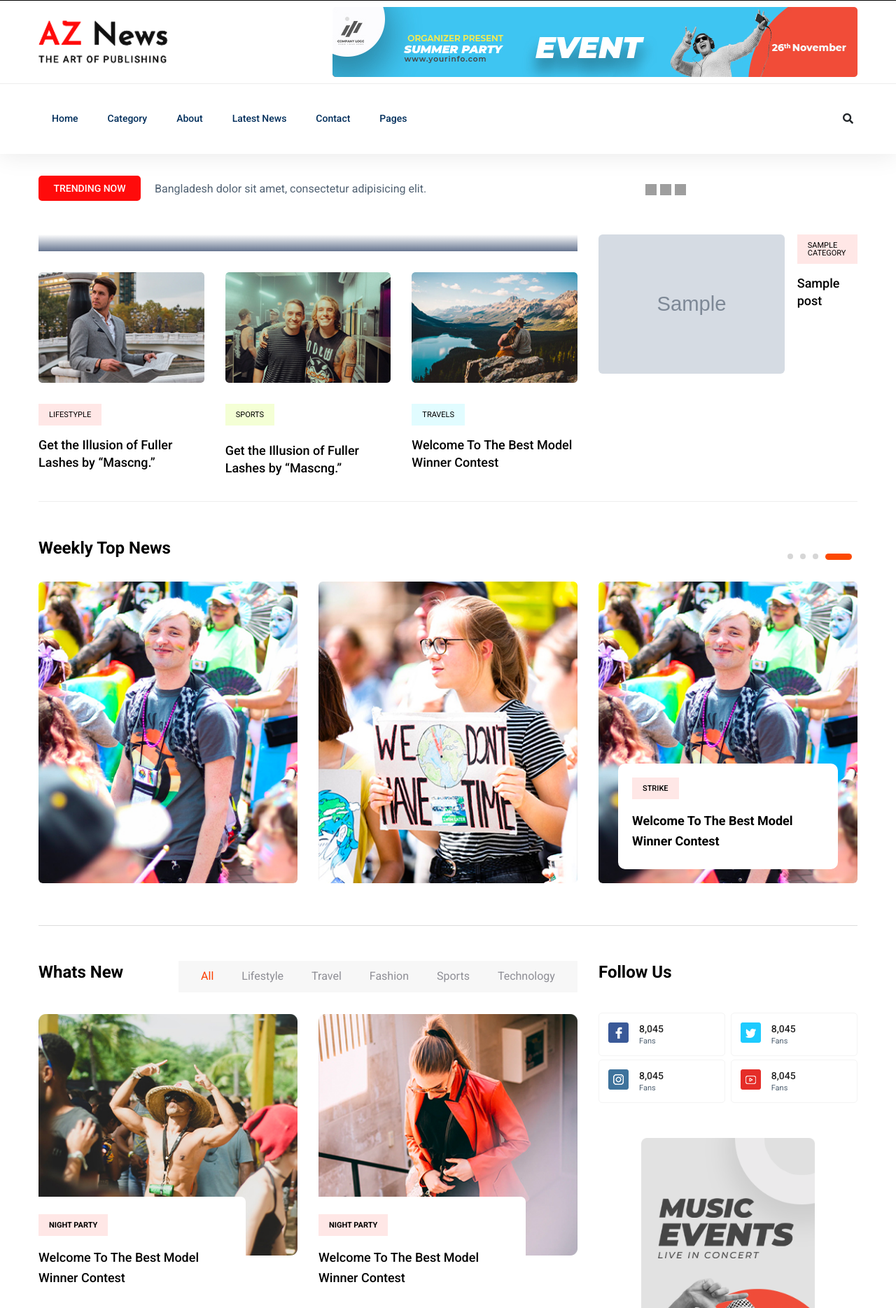
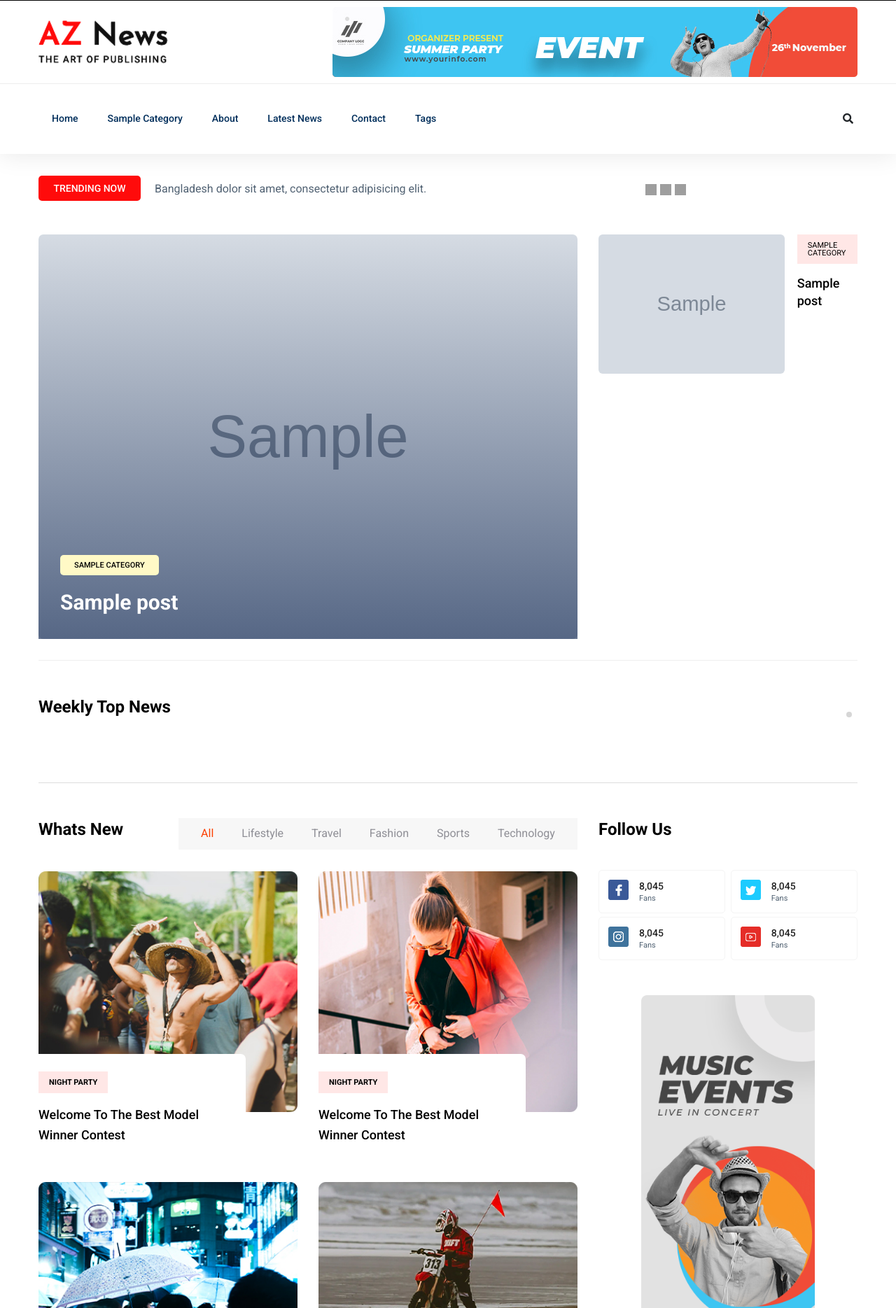
Before and after one commit to manojneupane/Newspaper, a Django app: page / in a window 1280 px wide. Shown: the part 339-2208 px from the top of the page at 70% size. Run offline with Django 5.2, Linux system fonts and the light colour scheme; tables that the repository leaves empty hold one stand-in row (values such as "Sample post"); grey boxes marked "Sample" are stand-in pictures; some libraries are stand-ins or nearby versions; grey boxes are pictures that could not be loaded.

Commit message:
Newspaper Home Page data adding

```diff
--- a/newspaper/views.py
+++ b/newspaper/views.py
@@ -1,6 +1,9 @@
-from newspaper.models import Post
+from newspaper.models import Category, Post, Tag
 
 from django.views.generic import ListView
+from datetime import timedelta
+
+from django.utils import timezone
 
 
 class HomeView(ListView):
@@ -9,16 +12,28 @@ class HomeView(ListView):
     context_object_name = "posts"
     queryset = Post.objects.filter(published_at__isnull=False, status="active")[:5]
 
-    # def get_context_data(self, **kwargs):
-    #     context = super().get_context_data(**kwargs)
+    def get_context_data(self, **kwargs):
+        context = super().get_context_data(**kwargs)
 
-    #     context["featured_post"] = (
-    #         Post.objects.filter(published_at__isnull=False, status="active")
-    #         .order_by("-published_at", "-views_count")
-    #         .first()
-    #     )
-    #     context["featured_posts"] = Post.objects.filter(
-    #         published_at__isnull=False, status="active"
-    #     ).order_by("-published_at", "-views_count")[1:4]
+        context["featured_post"] = (
+            Post.objects.filter(published_at__isnull=False, status="active")
+            .order_by("-published_at", "-view_count")
+            .first()
+        )
+        context["featured_posts"] = Post.objects.filter(
+            published_at__isnull=False, status="active"
+        ).order_by("-published_at", "-view_count")[1:4]
 
-    #     return context
+        one_week_ago = timezone.now() - timedelta(days=7)
+        context["weekly_top_posts"] = Post.objects.filter(
+            published_at__isnull=False, status="active", published_at__gte=one_week_ago
+        ).order_by("-published_at", "-view_count")[:7]
+
+        context["recent_posts"] = Post.objects.filter(
+            published_at__isnull=False, status="active"
+        ).order_by("-published_at")[:7]
+
+        context["categories"] = Category.objects.all()[:5]
+        context["tags"] = Tag.objects.all()[:10]
+
+        return context
--- a/templates/aznews/header.html
+++ b/templates/aznews/header.html
@@ -72,9 +72,11 @@
                                         <li>
                                             <a href="index.html">Home</a>
                                         </li>
+                                        {% for category in categories %}
                                         <li>
-                                            <a href="categori.html">Category</a>
+                                            <a href="#">{{category.name}}</a>
                                         </li>
+                                        {% endfor %}
                                         <li>
                                             <a href="about.html">About</a>
                                         </li>
@@ -85,11 +87,13 @@
                                             <a href="contact.html">Contact</a>
                                         </li>
                                         <li>
-                                            <a href="#">Pages</a>
+                                            <a href="#">Tags</a>
                                             <ul class="submenu">
+                                                {% for tag in tags %}
                                                 <li>
-                                                    <a href="elements.html">Element</a>
+                                                    <a href="elements.html">{{tag.name}}</a>
                                                 </li>
+                                                {% endfor %}
                                                 <li>
                                                     <a href="blog.html">Blog</a>
                                                 </li>
--- a/templates/aznews/home/recent.html
+++ b/templates/aznews/home/recent.html
@@ -1,3 +1,4 @@
+<!--  Recent Articles start -->
 <div class="recent-articles">
     <div class="container">
         <div class="recent-wrapper">
@@ -12,45 +13,24 @@
             <div class="row">
                 <div class="col-12">
                     <div class="recent-active dot-style d-flex dot-style">
+                        {% for recent_post in recent_posts %}
                             <div class="single-recent mb-100">
                                 <div class="what-img">
-                                <img src="assets/img/news/recent1.jpg" alt="">
+                                    <img src="{{ recent_post.featured_image.url }}"
+                                         alt="{{ recent_post.title }}" />
                                 </div>
                                 <div class="what-cap">
-                                <span class="color1">Night party</span>
-                                <h4><a href="#">Welcome To The Best Model  Winner Contest</a></h4>
+                                    <span class="color1">{{ recent_post.category.name }}</span>
+                                    <h4>
+                                        <a href="#">{{ recent_post.title }}</a>
+                                    </h4>
                                 </div>
                             </div>
-                        <div class="single-recent mb-100">
-                            <div class="what-img">
-                                <img src="assets/img/news/recent2.jpg" alt="">
-                            </div>
-                            <div class="what-cap">
-                                <span class="color1">Night party</span>
-                                <h4><a href="#">Welcome To The Best Model  Winner Contest</a></h4>
-                            </div>
-                        </div>
-                        <div class="single-recent mb-100">
-                            <div class="what-img">
-                                <img src="assets/img/news/recent3.jpg" alt="">
-                            </div>
-                            <div class="what-cap">
-                                <span class="color1">Night party</span>
-                                <h4><a href="#">Welcome To The Best Model  Winner Contest</a></h4>
-                            </div>
-                        </div>
-                        <div class="single-recent mb-100">
-                            <div class="what-img">
-                                <img src="assets/img/news/recent2.jpg" alt="">
-                            </div>
-                            <div class="what-cap">
-                                <span class="color1">Night party</span>
-                                <h4><a href="#">Welcome To The Best Model  Winner Contest</a></h4>
+                        {% endfor %}
                     </div>
                 </div>
             </div>
         </div>
     </div>
 </div>
-    </div>
-</div>
+<!--Recent Articles End -->
--- a/templates/aznews/home/trending/trending.html
+++ b/templates/aznews/home/trending/trending.html
@@ -1,4 +1,4 @@
-<!-- Trending Area Starts -->
+<!-- Trending Area Start -->
 <div class="trending-area fix">
     <div class="container">
         <div class="trending-main">
--- a/templates/aznews/home/trending/trending_left.html
+++ b/templates/aznews/home/trending/trending_left.html
@@ -15,47 +15,22 @@
     <!-- Trending Bottom -->
     <div class="trending-bottom">
         <div class="row">
+            {% for featured_post in featured_posts %}
                 <div class="col-lg-4">
                     <div class="single-bottom mb-35">
                         <div class="trend-bottom-img mb-30">
-                        <img src="assets/img/trending/trending_bottom1.jpg" alt="">
+                            <img src="{{ featured_post.featured_image.url }}"
+                                 alt="{{ featured_post.title }}" />
                         </div>
                         <div class="trend-bottom-cap">
-                        <span class="color1">Lifestyple</span>
+                            <span class="color1">{{ featured_post.category.name }}</span>
                             <h4>
-                            <a href="details.html">Get the Illusion of Fuller Lashes by “Mascng.”</a>
+                                <a href="details.html">{{ featured_post.title }}</a>
                             </h4>
                         </div>
                     </div>
                 </div>
-            <div class="col-lg-4">
-                <div class="single-bottom mb-35">
-                    <div class="trend-bottom-img mb-30">
-                        <img src="assets/img/trending/trending_bottom2.jpg" alt="">
-                    </div>
-                    <div class="trend-bottom-cap">
-                        <span class="color2">Sports</span>
-                        <h4>
-                            <h4>
-                                <a href="details.html">Get the Illusion of Fuller Lashes by “Mascng.”</a>
-                            </h4>
-                        </h4>
+            {% endfor %}
         </div>
     </div>
 </div>
-            <div class="col-lg-4">
-                <div class="single-bottom mb-35">
-                    <div class="trend-bottom-img mb-30">
-                        <img src="assets/img/trending/trending_bottom3.jpg" alt="">
-                    </div>
-                    <div class="trend-bottom-cap">
-                        <span class="color3">Travels</span>
-                        <h4>
-                            <a href="details.html">Welcome To The Best Model Winner Contest</a>
-                        </h4>
-                    </div>
-                </div>
-            </div>
-        </div>
-    </div>
-</div>
--- a/templates/aznews/home/trending/trending_right.html
+++ b/templates/aznews/home/trending/trending_right.html
@@ -7,7 +7,7 @@
         <div class="trand-right-img">
           <img src="{{ post.featured_image.url }}"
                alt="{{ post.title }}"
-                class="img-fluid" />
+               class="img-fluid"/>
         </div>
         <div class="trand-right-cap">
           <span class="color1">{{ post.category.name }}</span>
@@ -15,7 +15,7 @@
             <a href="details.html">{{ post.title|truncatechars:40 }}</a>
           </h4>
         </div>
-
+      </div>
 
     {% endfor %}
 
--- a/templates/aznews/home/trending/trending_title.html
+++ b/templates/aznews/home/trending/trending_title.html
@@ -1,4 +1,4 @@
-<!-- Trending Title -->
+<!-- Trending Tittle -->
 <div class="row">
     <div class="col-lg-12">
       <div class="trending-tittle">
--- a/templates/aznews/home/weekly.html
+++ b/templates/aznews/home/weekly.html
@@ -1,3 +1,4 @@
+<!--   Weekly-News start -->
 <div class="weekly-news-area pt-50">
     <div class="container">
       <div class="weekly-wrapper">
@@ -12,45 +13,28 @@
         <div class="row">
           <div class="col-12">
             <div class="weekly-news-active dot-style d-flex dot-style">
-                        <div class="weekly-single">
+              {% for weekly_post in weekly_top_posts %}
+
+                <div class="weekly-single {% if forloop.first %}active{% endif %}">
                   <div class="weekly-img">
-                                <img src="assets/img/news/weeklyNews2.jpg" alt="">
+                    <img src="{{ weekly_post.featured_image.url }}"
+                         alt="{{ weekly_post.title }}"
+                         height="240px" />
                   </div>
                   <div class="weekly-caption">
-                                <span class="color1">Strike</span>
-                                <h4><a href="#">Welcome To The Best Model  Winner Contest</a></h4>
+                    <span class="color1">{{ weekly_post.category.name }}</span>
+                    <h4>
+                      <a href="#">{{ weekly_post.title }}</a>
+                    </h4>
                   </div>
                 </div>
-                        <div class="weekly-single active">
-                            <div class="weekly-img">
-                                    <img src="assets/img/news/weeklyNews1.jpg" alt="">
-                            </div>
-                            <div class="weekly-caption">
-                                <span class="color1">Strike</span>
-                                <h4><a href="#">Welcome To The Best Model  Winner Contest</a></h4>
-                            </div>
-                        </div>
-                        <div class="weekly-single">
-                            <div class="weekly-img">
-                                    <img src="assets/img/news/weeklyNews3.jpg" alt="">
-                            </div>
-                            <div class="weekly-caption">
-                                <span class="color1">Strike</span>
-                                <h4><a href="#">Welcome To The Best Model  Winner Contest</a></h4>
-                            </div>
-                        </div>
-                        <div class="weekly-single">
-                            <div class="weekly-img">
-                                <img src="assets/img/news/weeklyNews1.jpg" alt="">
-                            </div>
-                            <div class="weekly-caption">
-                                <span class="color1">Strike</span>
-                                <h4><a href="#">Welcome To The Best Model  Winner Contest</a></h4>
+
+              {% endfor %}
+
             </div>
           </div>
         </div>
       </div>
     </div>
   </div>
-    </div>
-</div>
+  <!-- End Weekly-News -->
```
Also changed, not shown: newspaper/models.py (+9 -9 lines). Lines whose indentation alone changed are shown as unchanged.
